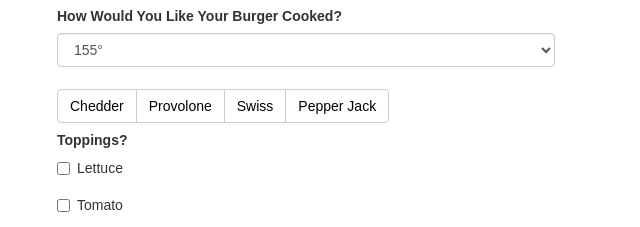
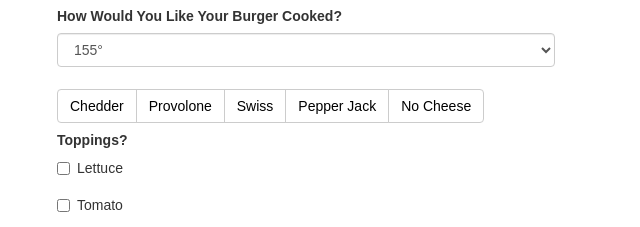
Before and after one commit to cameronetaylor6/BuffBurgers, a website: page html/index.html in a window 1280 px wide. Shown: the part 338-565 px from the top of the page, 640-1280 px from the left. Drawn offline with nearby package versions, Linux system fonts and the light colour scheme; some packages are replaced by stand-ins of ours; files that its build step writes are made by us from their sources; a script that the page names is missing; files whose address does not match are found by name.

Commit message:
no cheese option added

```diff
--- a/html/index.html
+++ b/html/index.html
@@ -145,6 +145,9 @@
                         <label class="btn btn-default blue">
                             <input type="radio" class="toggle" value="Pep"> Pepper Jack
                                 </label>
+												<label class ="btn btn-default blue">
+																<input type="radio" class="toggle" value="none"> No Cheese
+																	</label>
                     </div>
 
                     <!-- Toppings Section -->
```
